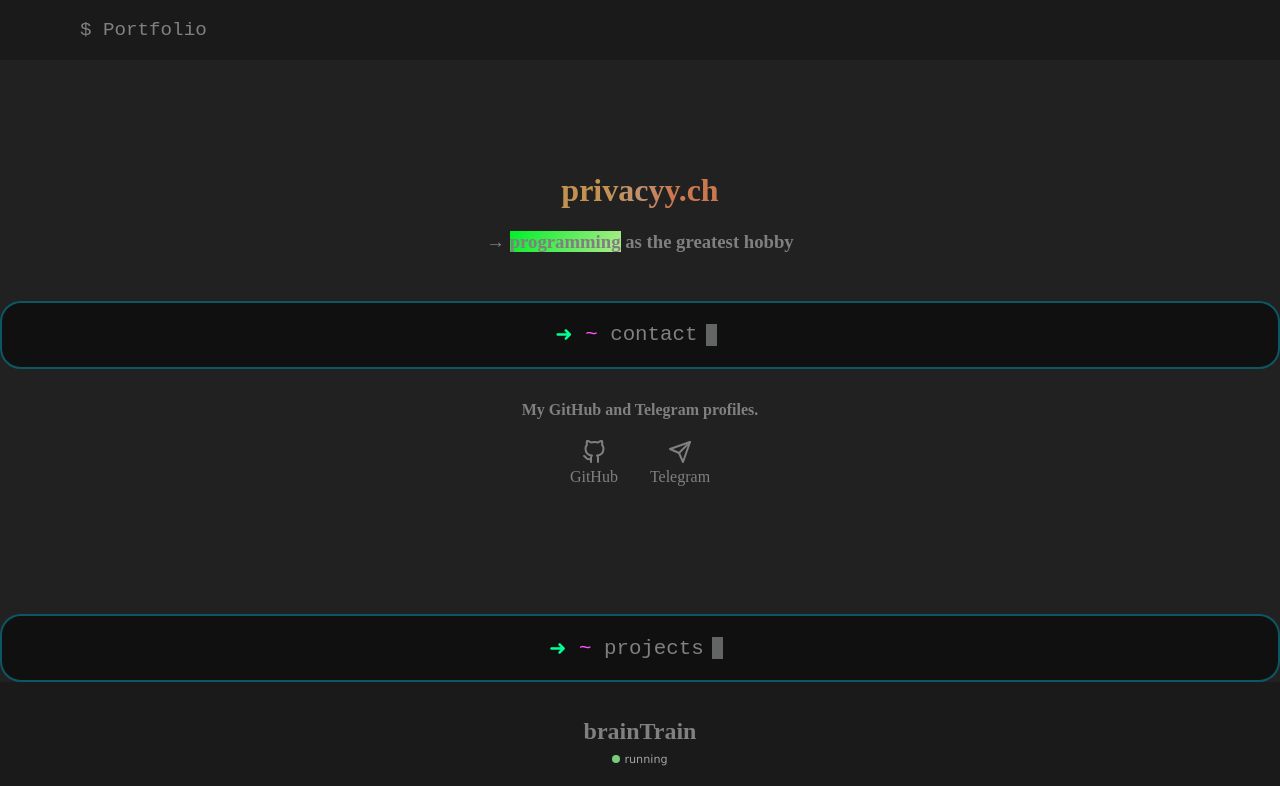
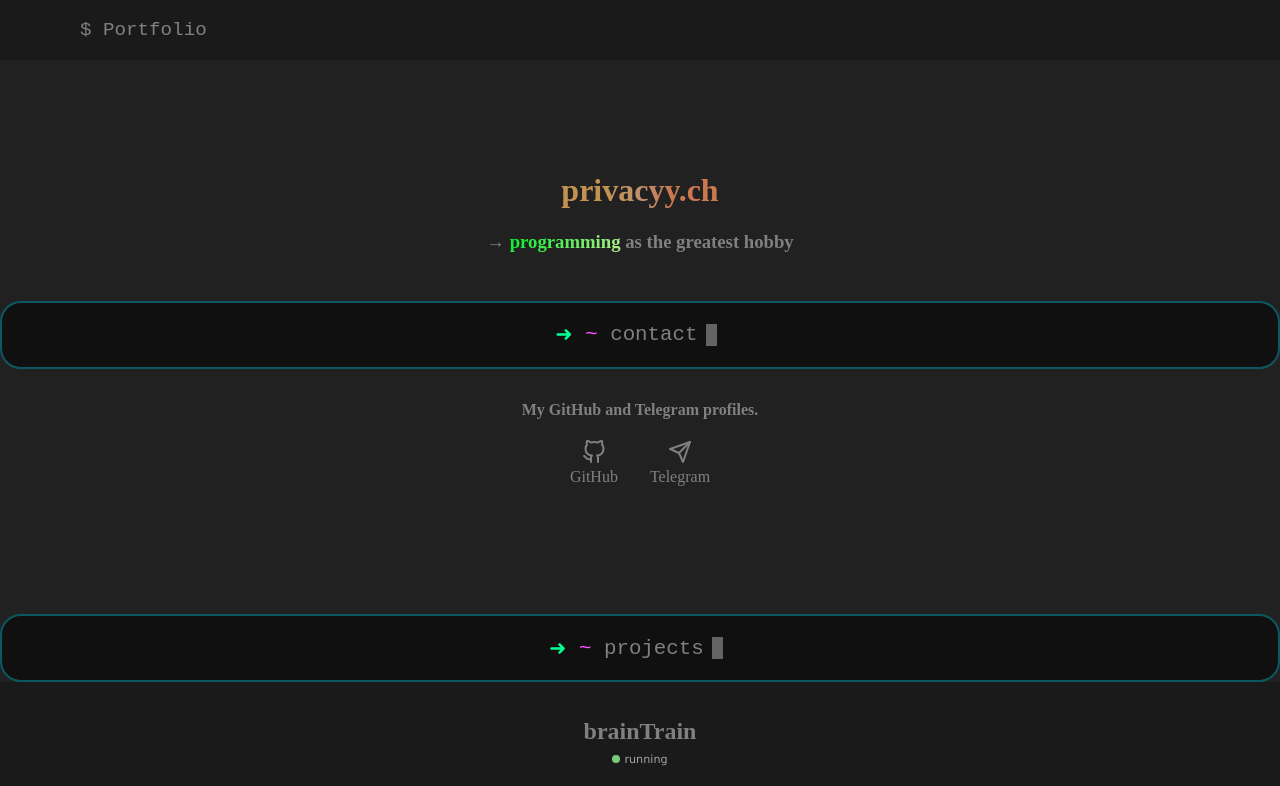
Before and after one commit to arch-user-france1/arch-user-france1, a Next.js app: page / in a window 1280 px wide. Shown: the top 786 px of the page. Built offline with nearby package versions, Linux system fonts and the light colour scheme.

Commit message:
programming gradient css

```diff
--- a/styles/globals.css
+++ b/styles/globals.css
@@ -85,3 +85,10 @@ a {
   margin-left: auto;
   margin-right: auto;
 }
+
+.lgText {
+  background-clip: text !important;
+  color: transparent;
+  width: max-content;
+  margin: none;
+}
```
